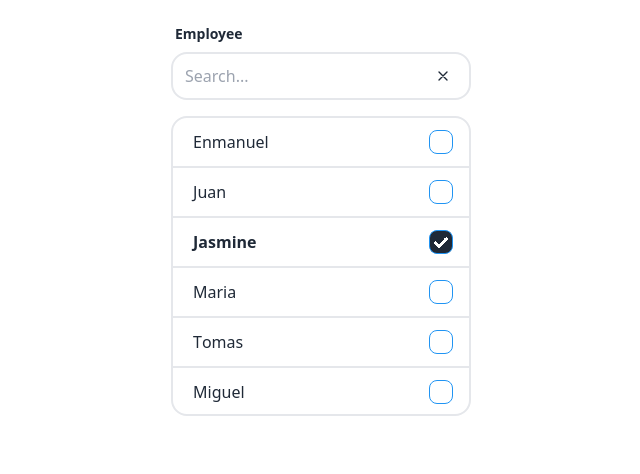
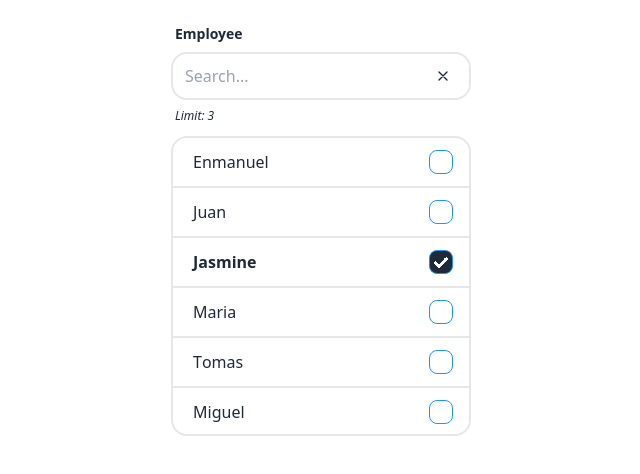
Before and after one commit to balkacer/react-components, a React (Create React App) app: page / in a window 1280 px wide. Shown: the top 474 px of the page, without its empty margins (319-959 px from the left). Built offline with nearby package versions, Linux system fonts and the light colour scheme.

Commit message:
Adding to see limit

```diff
--- a/src/components/Select.js
+++ b/src/components/Select.js
@@ -274,9 +274,12 @@ const Select = ({
             </button>
           )}
       </div>
+      {(isFocus && !!selectsLimit) && (<label class="label">
+        <span class="label-text-alt italic">Limit: {limit}</span>
+      </label>)}
       {isFocus && ( // if is focus render options list
         <ul
-          className="menu rounded-box absolute top-full mt-4 border-2 w-full select-menu"
+          className="menu rounded-box absolute top-full mt-1 border-2 w-full select-menu"
           style={{
             maxHeight: maxListHeight,
             overflowY: "auto",
```
